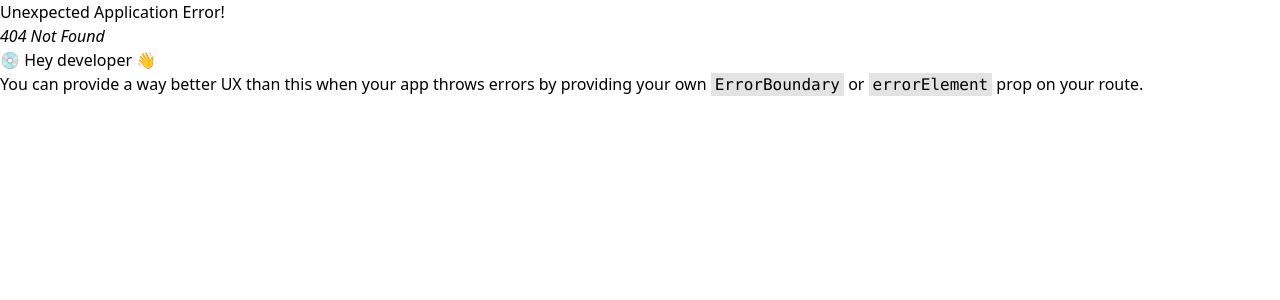
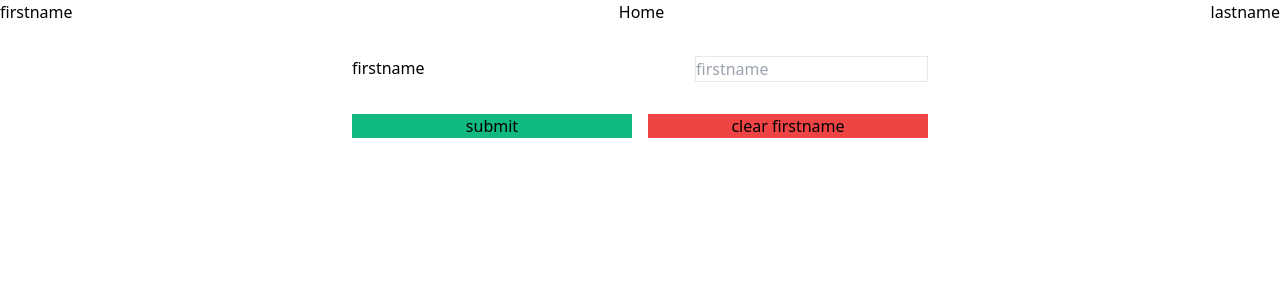
Before and after one commit to pongsathonwon/statemx, a React (Vite) app: page /users/firstname in a window 1280 px wide. Before the commit this address had no page. Shown: the top 300 px of the page. Built offline with nearby package versions, Linux system fonts and the light colour scheme.

Commit message:
use context demo

```diff
--- a/src/context/DataContextProvider.tsx
+++ b/src/context/DataContextProvider.tsx
@@ -1,6 +1,22 @@
-import { createContext, PropsWithChildren, useContext } from "react";
+import {
+  createContext,
+  Dispatch,
+  PropsWithChildren,
+  SetStateAction,
+  useContext,
+  useState,
+} from "react";
+import { NameState } from "../pages/App";
 
-const DataContext = createContext<{} | null>(null);
+const initState: NameState = {
+  firstname: "",
+  lastname: "",
+};
+
+const DataContext = createContext<{
+  data: NameState;
+  setData: Dispatch<SetStateAction<NameState>>;
+} | null>(null);
 
 export const useDataContext = () => {
   const ctx = useContext(DataContext);
@@ -9,7 +25,12 @@ export const useDataContext = () => {
 };
 
 function DataContextProvider({ children }: PropsWithChildren) {
-  return <DataContext.Provider value={{}}>{children}</DataContext.Provider>;
+  const [globalName, setGlobalName] = useState(initState);
+  return (
+    <DataContext.Provider value={{ data: globalName, setData: setGlobalName }}>
+      {children}
+    </DataContext.Provider>
+  );
 }
 
 export default DataContextProvider;
--- a/src/pages/App.tsx
+++ b/src/pages/App.tsx
@@ -1,15 +1,11 @@
-import { FormEvent, useEffect, useState } from "react";
-import FormInput from "../components/FormInput";
+import { useEffect, useState } from "react";
+import { useDataContext } from "../context/DataContextProvider";
 
 export type NameState = {
   firstname: string;
   lastname: string;
 };
 
-const initState: NameState = {
-  firstname: "",
-  lastname: "",
-};
 const validateAlphabet = (text: string) => {
   const numRex = /\d/;
   const isNum = numRex.test(text);
@@ -17,12 +13,12 @@ const validateAlphabet = (text: string) => {
   return text;
 };
 const App = () => {
-  const [fullname, setFullname] = useState<NameState>(initState);
+  const { data } = useDataContext();
   const [fullnameText, setFullnameText] = useState<string>("");
   const [toast, setToast] = useState<string | null>(null);
   //const isFirstnameValid =
   useEffect(() => {
-    const { firstname, lastname } = fullname;
+    const { firstname, lastname } = data;
     const firstValidated = validateAlphabet(firstname);
     const lastValidated = validateAlphabet(lastname);
     if (firstValidated === null || lastValidated === null) {
@@ -31,44 +27,13 @@ const App = () => {
     }
     setToast(null);
     setFullnameText(`${firstValidated} ${lastValidated}`.toUpperCase());
-  }, [fullname]);
+  }, [data]);
 
-  const handleSubmit = (e: FormEvent<HTMLFormElement>) => {
-    e.preventDefault();
-    console.log(fullname);
-  };
   return (
-    <form onSubmit={handleSubmit} className="flex flex-col mx-auto w-1/2 p-4">
+    <div className="container mx-auto p-4 flex flex-col items-center justify-center">
       {toast && <div>{toast}</div>}
       <div>fullname: {fullnameText}</div>
-      <FormInput
-        {...{
-          inputName: "firstname",
-          fullname,
-          setFullname,
-          labelText: "firstname",
-        }}
-      />
-      <FormInput
-        {...{
-          inputName: "lastname",
-          fullname,
-          setFullname,
-          labelText: "lastname",
-        }}
-      />
-      <div className="flex p-4 justify-between gap-4">
-        <button className="flex-1 bg-emerald-500" type="submit">
-          submit
-        </button>
-        <button
-          className="flex-1 bg-red-500"
-          onClick={() => setFullname(initState)}
-        >
-          clear
-        </button>
-      </div>
-    </form>
+    </div>
   );
 };
 
--- /dev/null
+++ b/src/pages/FirstnameEdit.tsx
@@ -0,0 +1,35 @@
+import { useDataContext } from "../context/DataContextProvider";
+import FormInput from "../components/FormInput";
+
+function FirstnameEdit() {
+  const { data, setData } = useDataContext();
+  return (
+    <form
+      className="flex flex-col mx-auto w-1/2 p-4"
+      onSubmit={(e) => e.preventDefault()}
+    >
+      <FormInput
+        {...{
+          inputName: "firstname",
+          fullname: data,
+          setFullname: setData,
+          labelText: "firstname",
+        }}
+      />
+
+      <div className="flex p-4 justify-between gap-4">
+        <button className="flex-1 bg-emerald-500" type="submit">
+          submit
+        </button>
+        <button
+          className="flex-1 bg-red-500"
+          onClick={() => setData((p) => ({ ...p, firstname: "" }))}
+        >
+          clear firstname
+        </button>
+      </div>
+    </form>
+  );
+}
+
+export default FirstnameEdit;
--- /dev/null
+++ b/src/pages/Home.tsx
@@ -0,0 +1,16 @@
+import { Link, Outlet } from "react-router-dom";
+
+function Home() {
+  return (
+    <>
+      <div className="container mx-auto flex justify-between">
+        <Link to={"users/firstname"}>firstname</Link>
+        <Link to={"/"}>Home</Link>
+        <Link to={"users/lastname"}>lastname</Link>
+      </div>
+      <Outlet />
+    </>
+  );
+}
+
+export default Home;
--- /dev/null
+++ b/src/pages/LastnameEdit.tsx
@@ -0,0 +1,35 @@
+import { useDataContext } from "../context/DataContextProvider";
+import FormInput from "../components/FormInput";
+
+function LastnameEdit() {
+  const { data, setData } = useDataContext();
+  return (
+    <form
+      className="flex flex-col mx-auto w-1/2 p-4"
+      onSubmit={(e) => e.preventDefault()}
+    >
+      <FormInput
+        {...{
+          inputName: "lastname",
+          fullname: data,
+          setFullname: setData,
+          labelText: "lastname",
+        }}
+      />
+
+      <div className="flex p-4 justify-between gap-4">
+        <button className="flex-1 bg-emerald-500" type="submit">
+          submit
+        </button>
+        <button
+          className="flex-1 bg-red-500"
+          onClick={() => setData((p) => ({ ...p, lastname: "" }))}
+        >
+          clear lastname
+        </button>
+      </div>
+    </form>
+  );
+}
+
+export default LastnameEdit;
```
Also changed, not shown: src/main.tsx (+14 -1 lines).
